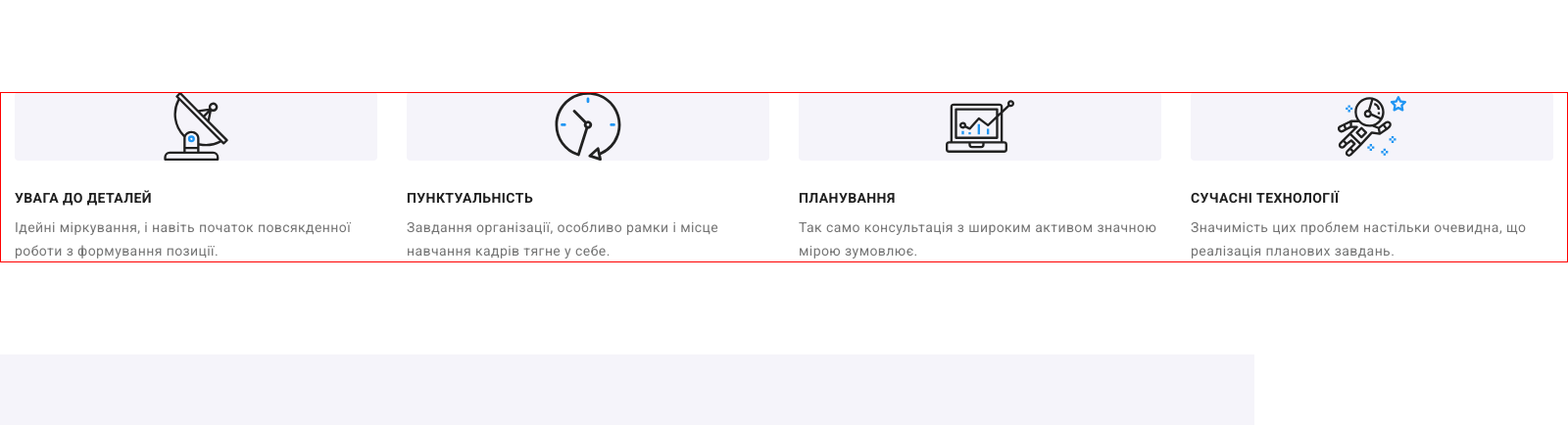
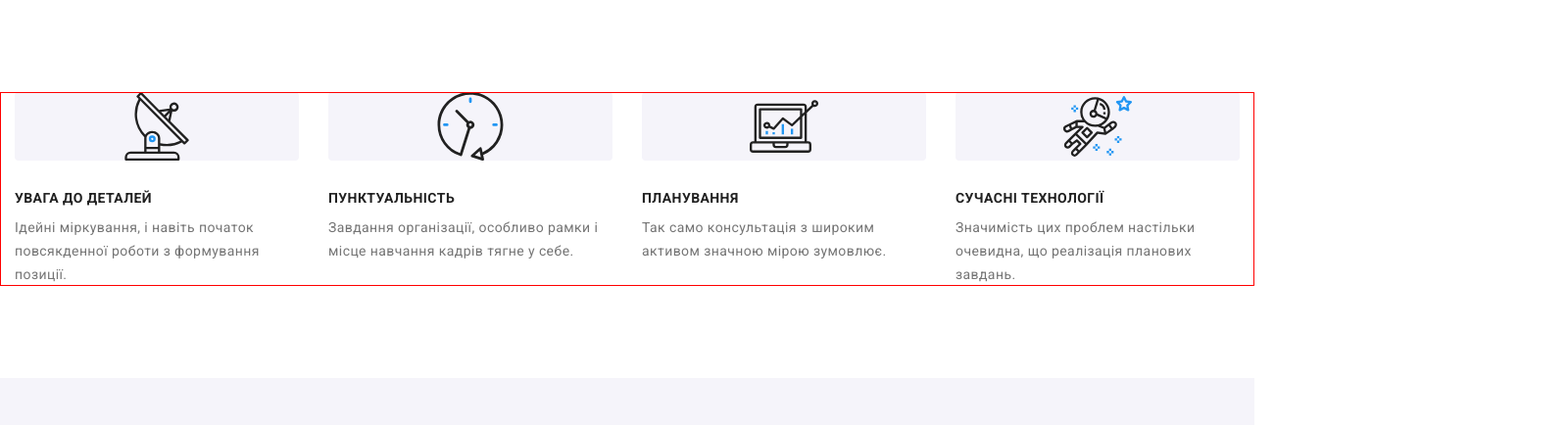
Before and after one commit to Skiff90/goit-markup-hw-08, a plain HTML site: page index.html in a window 1280 px wide. Shown: the top 434 px of the page at 98% size, 1600 px wide, since content can reach past the window. Drawn offline with nearby package versions, Linux system fonts and the light colour scheme.

Commit message:
container max-width fix

```diff
--- a/sass/components/_container.scss
+++ b/sass/components/_container.scss
@@ -6,14 +6,14 @@
 	padding-left: 15px;
 	margin: 0 auto;
 	@include mobile {
-		width: 480px;
+		max-width: 480px;
 	}
 
 	@include tablet {
-		width: 768px;
+		max-width: 768px;
 	}
 
 	@include desktop {
-		width: 1600px;
+		max-width: 1600px;
 	}
 }
```
Also changed, not shown: css/main.css, css/main.min.css, 2 other files.
